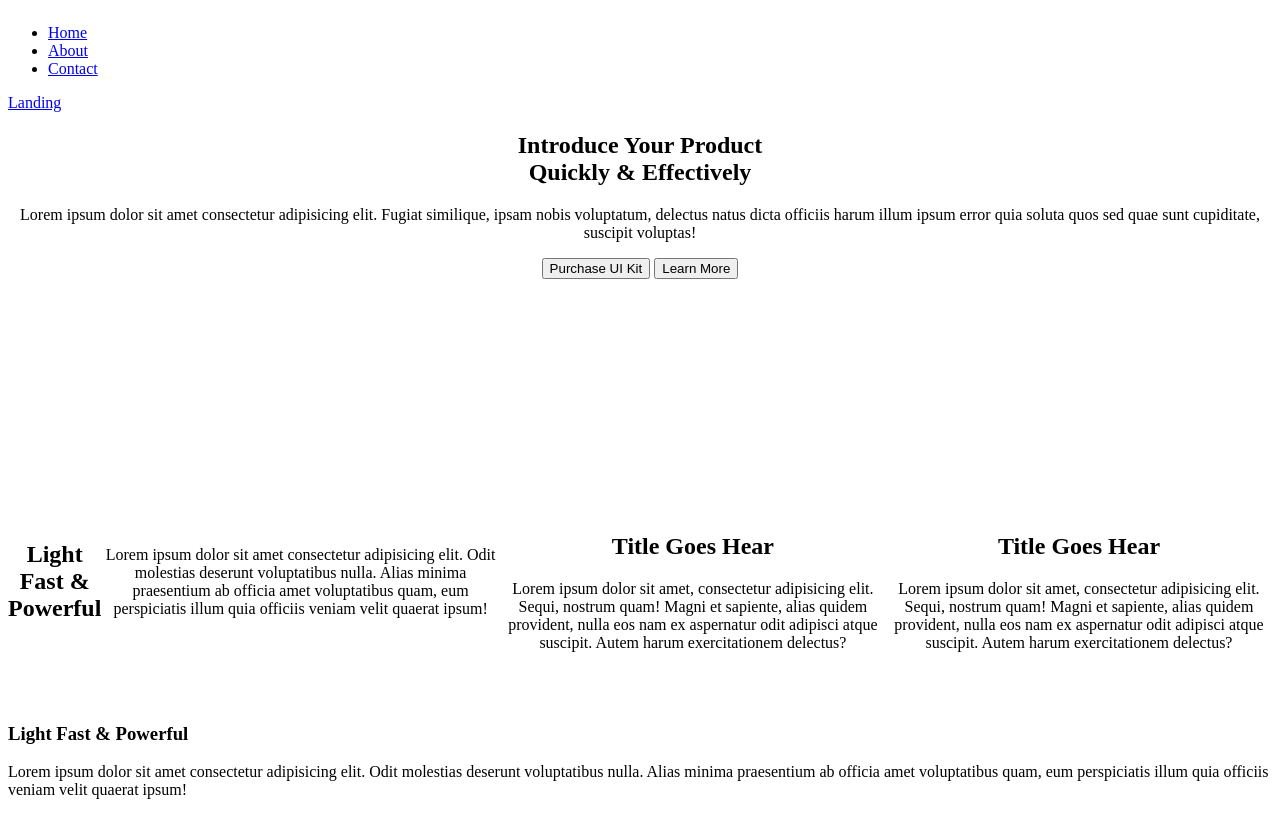
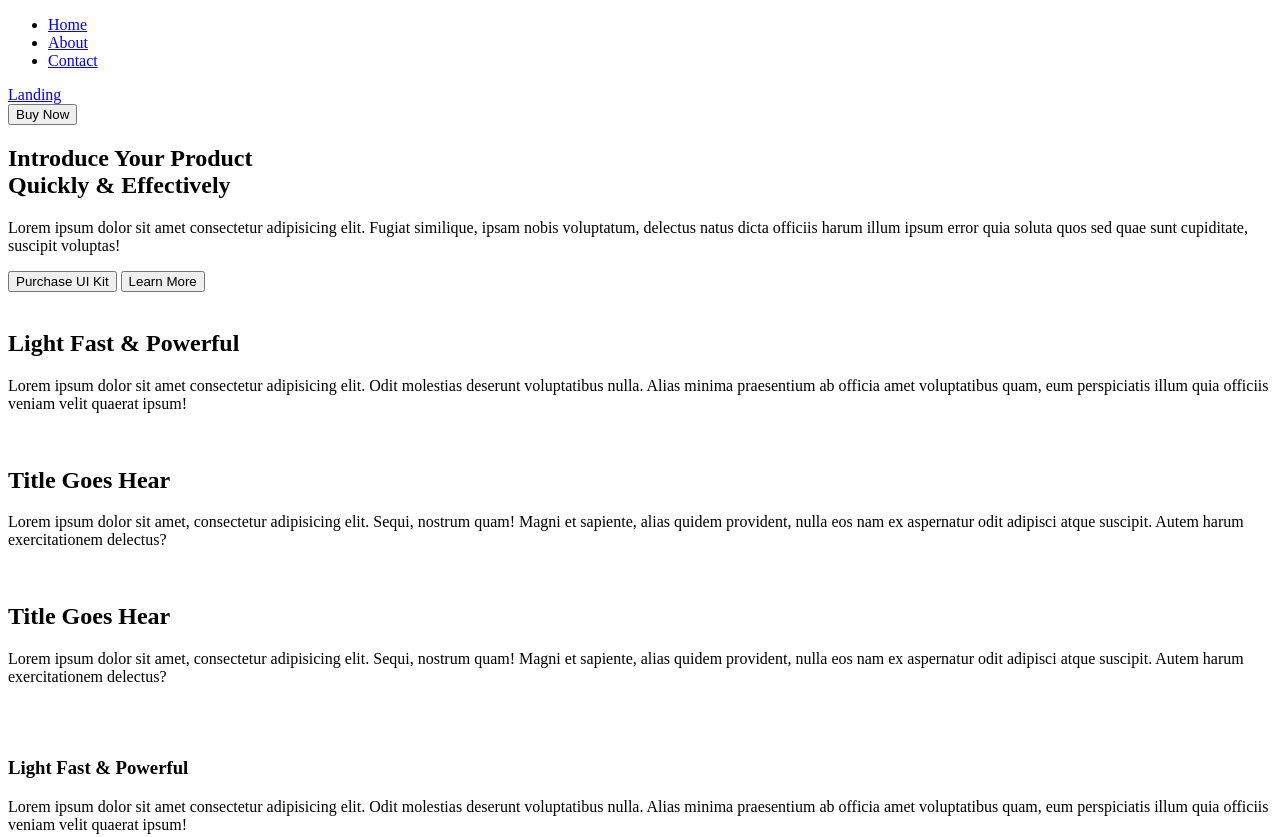
Before and after one commit to aruuuu05/GILWS, a plain HTML site: page INDEX.HTML in a window 1280 px wide. Shown: the top 837 px of the page. Drawn offline with Linux system fonts and the light colour scheme.

Commit message:
Update RSPONSIVE.CSS

```diff
--- a/RSPONSIVE.CSS
+++ b/RSPONSIVE.CSS
@@ -1,50 +1 @@
-@media screen and (max-width:1400px){
-    .nav-linkss{
-    display: flex;
-    flex-direction: column;
-    }
-
-    .btn{
-        display: none;
-    }
-    .hero-section{
-        display: flex;
-        justify-content: center;
-        align-items: center;
-        text-align: center;
-        gap: 2.9rem;
-        flex-direction: column;
-    }
-    .hero-section-2{
-        display: flex;
-    flex-direction: column;
-    justify-content: center;
-        align-items: center;
-        text-align: center;
-        height: 100%;
-    }
-    .heading-2{
-        display: flex;
-        justify-content: center;
-        align-items: center;
-        margin-top: 9.5rem;
-
-    }
-    .icon{
-     display: flex;
-    justify-content: center;
-    height: 100%;
-
-    }
-    .hero-section-3,.heading-3{
-    display: flex;
-    flex-direction: column;
-    margin: 0%;
-    }
-    .last-section.paras{
-        display: flex;
-        flex-direction: column;
-
-
-    }
-}
+jdnjk
```
